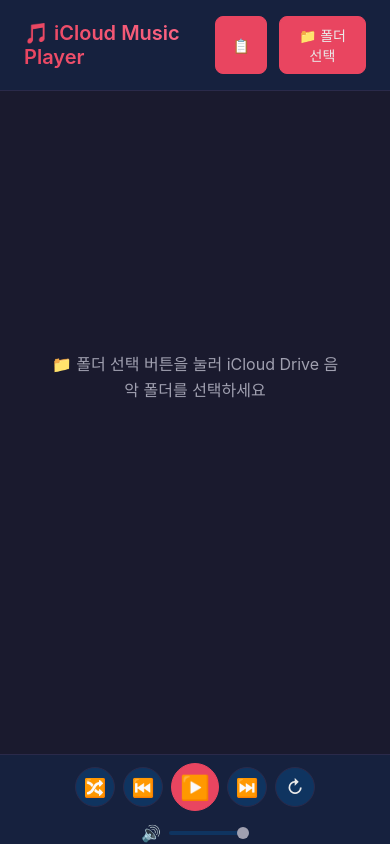
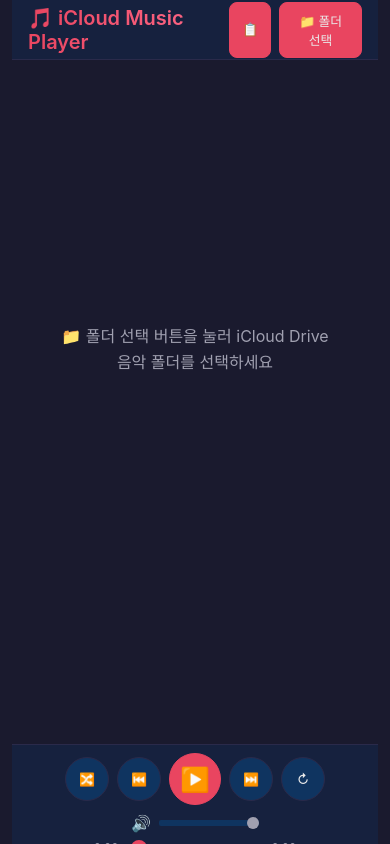
Before and after one commit to youngtaek-Leem/music_player, a React (Vite) app: page / in a window 390 px wide. Built offline with nearby package versions, Linux system fonts and the light colour scheme.

Commit message:
Fix iOS layout with safe areas and responsive design

```diff
--- a/index.html
+++ b/index.html
@@ -1,10 +1,14 @@
 <!doctype html>
-<html lang="en">
+<html lang="ko">
   <head>
     <meta charset="UTF-8" />
     <link rel="icon" type="image/svg+xml" href="/favicon.svg" />
-    <meta name="viewport" content="width=device-width, initial-scale=1.0" />
-    <title>music_player</title>
+    <meta name="viewport" content="width=device-width, initial-scale=1.0, maximum-scale=1.0, user-scalable=no, viewport-fit=cover" />
+    <meta name="apple-mobile-web-app-capable" content="yes" />
+    <meta name="apple-mobile-web-app-status-bar-style" content="black-translucent" />
+    <meta name="apple-mobile-web-app-title" content="Music Player" />
+    <meta name="theme-color" content="#1a1a2e" />
+    <title>iCloud Music Player</title>
   </head>
   <body>
     <div id="root"></div>
--- a/src/App.css
+++ b/src/App.css
@@ -17,6 +17,11 @@
   --danger: #f87171;
   --player-height: 90px;
   --sidebar-width: 280px;
+  --header-height: 60px;
+  --safe-top: env(safe-area-inset-top, 0);
+  --safe-bottom: env(safe-area-inset-bottom, 0);
+  --safe-left: env(safe-area-inset-left, 0);
+  --safe-right: env(safe-area-inset-right, 0);
 }
 
 body {
@@ -24,19 +29,28 @@ body {
   background: var(--bg-primary);
   color: var(--text-primary);
   min-height: 100vh;
+  min-height: -webkit-fill-available;
   overflow: hidden;
+  -webkit-touch-callout: none;
+  -webkit-user-select: none;
+  user-select: none;
 }
 
 .app {
   display: grid;
   grid-template-columns: var(--sidebar-width) 1fr;
-  grid-template-rows: auto 1fr var(--player-height);
+  grid-template-rows: var(--header-height) 1fr var(--player-height);
   grid-template-areas:
     "header header"
     "sidebar main"
     "player player";
   height: 100vh;
+  height: -webkit-fill-available;
   overflow: hidden;
+  padding-top: var(--safe-top);
+  padding-bottom: var(--safe-bottom);
+  padding-left: var(--safe-left);
+  padding-right: var(--safe-right);
 }
 
 .header {
@@ -44,10 +58,12 @@ body {
   display: flex;
   justify-content: space-between;
   align-items: center;
-  padding: 1rem 1.5rem;
+  padding: 0.75rem 1rem;
   background: var(--bg-secondary);
   border-bottom: 1px solid var(--border);
   z-index: 10;
+  height: var(--header-height);
+  min-height: var(--header-height);
 }
 
 .header h1 {
@@ -360,8 +376,10 @@ body {
   border-top: 1px solid var(--border);
   display: flex;
   flex-direction: column;
-  padding: 0 1.5rem;
+  padding: 0 1rem;
+  padding-bottom: calc(0.5rem + var(--safe-bottom));
   position: relative;
+  min-height: var(--player-height);
 }
 
 .now-playing {
@@ -645,12 +663,17 @@ body {
 
   .playlist-sidebar {
     position: fixed;
-    top: 0;
+    top: var(--header-height);
     left: 0;
-    bottom: var(--player-height);
-    width: var(--sidebar-width);
+    bottom: calc(var(--player-height) + var(--safe-bottom));
+    width: min(var(--sidebar-width), 85vw);
+    max-width: 320px;
     z-index: 50;
     transform: translateX(-100%);
+    border-right: 1px solid var(--border);
+    border-left: none;
+    height: calc(100vh - var(--header-height) - var(--player-height) - var(--safe-bottom));
+    height: calc(-webkit-fill-available - var(--header-height) - var(--player-height) - var(--safe-bottom));
   }
 
   .playlist-sidebar.open {
@@ -658,13 +681,13 @@ body {
   }
 
   .main-content {
-    padding: 1rem;
-    padding-bottom: calc(var(--player-height) + 1rem);
+    padding: 0.75rem;
+    padding-bottom: calc(var(--player-height) + var(--safe-bottom) + 1rem);
   }
 
   .player-controls {
     flex-direction: column;
-    gap: 0.75rem;
+    gap: 0.5rem;
     padding: 0.5rem 0;
   }
 
@@ -682,22 +705,68 @@ body {
   }
 
   .volume-slider {
-    width: 80px;
+    width: 100px;
   }
 
   .track-item {
-    grid-template-columns: 30px 1fr;
+    grid-template-columns: 28px 1fr;
     grid-template-rows: auto auto;
+    padding: 0.6rem 0.75rem;
   }
 
   .track-meta {
     grid-column: 1 / -1;
     justify-content: flex-start;
-    margin-top: 0.25rem;
+    margin-top: 0.2rem;
   }
 
   .track-number {
     grid-row: 1 / 3;
+  }
+
+  .header-actions {
+    gap: 0.5rem;
+  }
+
+  .btn {
+    padding: 0.5rem 0.75rem;
+    font-size: 0.8rem;
+  }
+
+  .control-btn {
+    width: 44px;
+    height: 44px;
+  }
+
+  .control-btn.play-btn {
+    width: 52px;
+    height: 52px;
+  }
+}
+
+@media (max-width: 480px) {
+  :root {
+    --player-height: 100px;
+  }
+
+  .progress-bar {
+    height: 6px;
+  }
+
+  .progress-bar::-webkit-slider-thumb {
+    width: 16px;
+    height: 16px;
+  }
+
+  .volume-slider {
+    height: 6px;
+  }
+}
+
+@supports (padding: max(0px)) {
+  .app {
+    padding-left: max(var(--safe-left), 0.75rem);
+    padding-right: max(var(--safe-right), 0.75rem);
   }
 }
 
```
